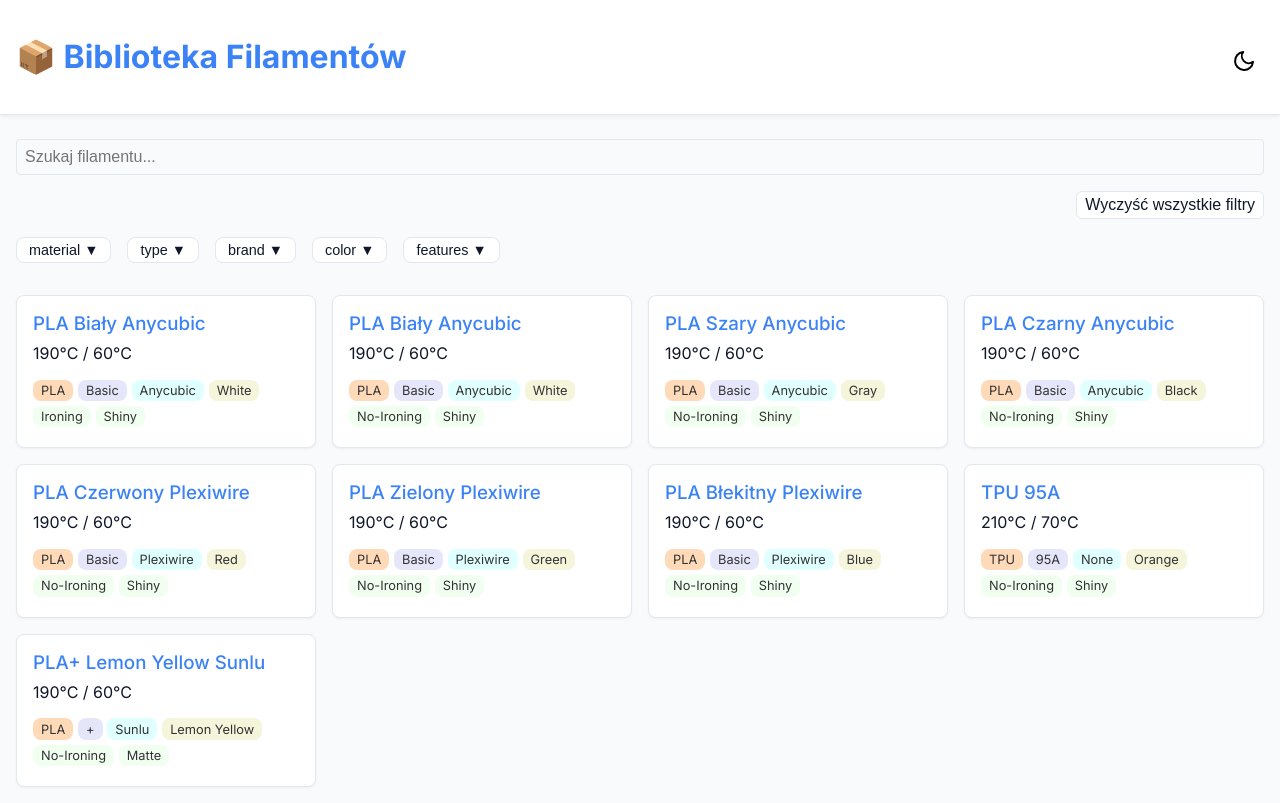
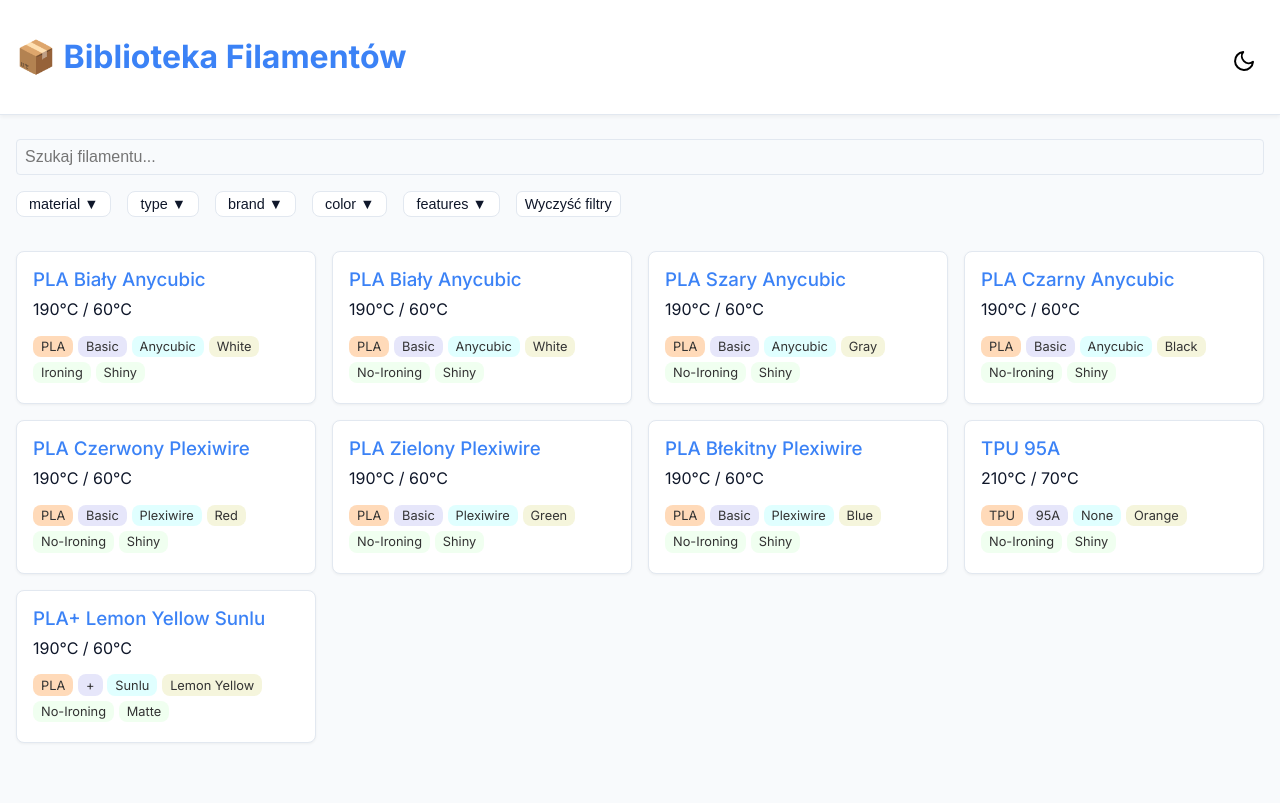
Before and after one commit to CeDwukropek/cedwukropek.github.io, a React (Create React App) app: page / in a window 1280 px wide. Built offline with nearby package versions, Linux system fonts and the light colour scheme.

Commit message:
"clear all" UI improvement

```diff
--- a/src/components/SearchBar.js
+++ b/src/components/SearchBar.js
@@ -106,14 +106,14 @@ function SearchBar({ search, setSearch, selectedTags, setSelectedTags, groupedTa
         />
       </div>
       <div className="dropdown-filter">
-        <div className="filters-header">
-          <button className="clear-all-btn" onClick={clearAll}>
-            Wyczyść wszystkie filtry
-          </button>
-        </div>
         {Object.entries(groupedTags).map(([groupName, groupTags]) =>
           renderTagGroup(groupName, groupTags)
         )}
+        <div className="filters-header">
+          <button className="clear-all-btn" onClick={clearAll}>
+            Wyczyść filtry
+          </button>
+        </div>
       </div>
     </div>
   );
--- a/src/styles.css
+++ b/src/styles.css
@@ -448,8 +448,9 @@ body.dark .dark-mode-toggle {
 }
 
 .filters-header {
+  position: relative;
+  display: inline-block;
   margin-bottom: 10px;
-  text-align: right;
 }
 
 .clear-all-btn {
@@ -459,6 +460,7 @@ body.dark .dark-mode-toggle {
   border: 1px solid var(--border);
   cursor: pointer;
   border-radius: 6px;
+  font-size: 0.9rem;
 }
 
 .toggle-group-btn {
```
Lines whose indentation alone changed are shown as unchanged.
